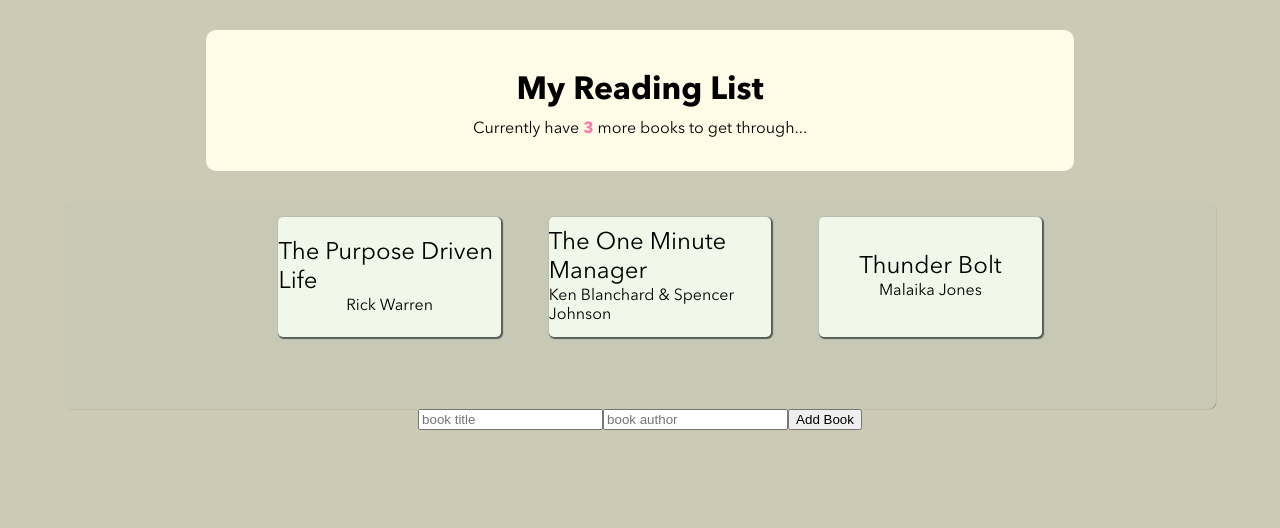
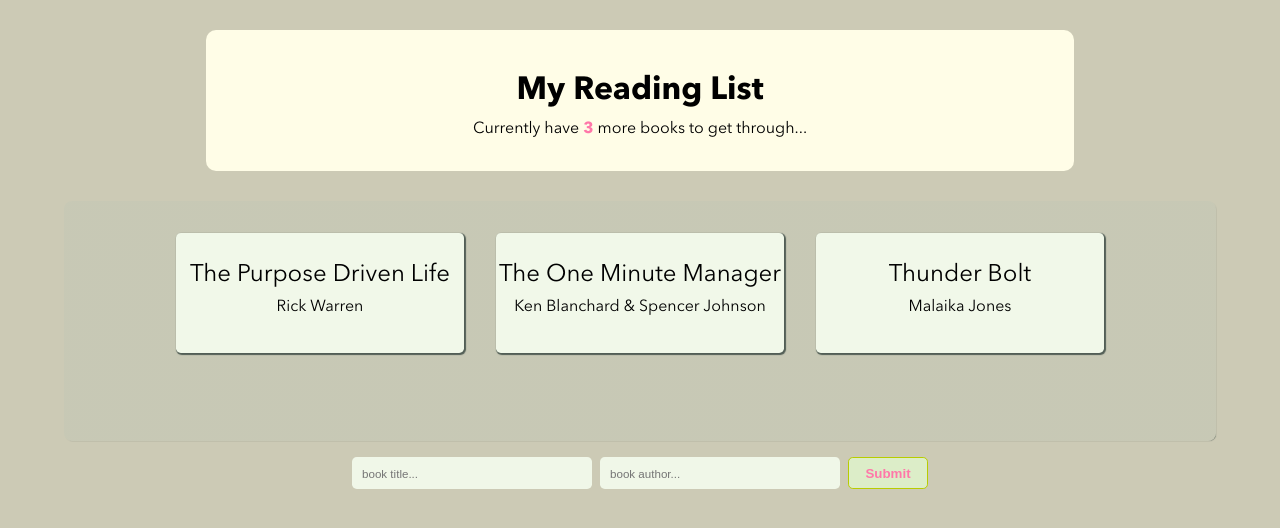
Before and after one commit to Sabzs/Reading-List, a React (Create React App) app: page / in a window 1280 px wide. Shown: the top 528 px of the page. Built offline with nearby package versions, Linux system fonts and the light colour scheme.

Commit message:
style modification in bookform and booklist

```diff
--- a/src/components/BookForm.js
+++ b/src/components/BookForm.js
@@ -18,21 +18,23 @@ const BookForm = () => {
   }
 
 
-
   return (
     <form className="bookForm" onSubmit={handleSubmit}>
-      <input type="text"
-        placeholder="book title"
+      <input className="bookForm__title-input"
+        type="text"
+        placeholder="book title..."
         value={title}
         onChange={(e) => { setTitle(e.target.value) }}
         required
       />
-      <input type="text"
-        placeholder="book author"
+      <input className="bookForm__author-input"
+        type="text"
+        placeholder="book author..."
         value={author}
         onChange={(e) => { setAuthor(e.target.value) }}
       />
-      <input type="submit" value="Add Book" />
+      <input className="bookForm__submit-input"
+        type="submit" value="Submit" />
 
     </form>
   )
--- a/src/context/BookContext.js
+++ b/src/context/BookContext.js
@@ -21,12 +21,15 @@ const BookContextProvider = (props) => {
   }
 
   //update book===//
+  const updateBook = () => {
+    ////
+  }
 
 
 
   return (
     <div>
-      <BookContext.Provider value={{ books, addBook, removeBook }}>
+      <BookContext.Provider value={{ books, addBook, removeBook, updateBook }}>
         {props.children}
       </BookContext.Provider>
 
--- a/src/styles/App.css
+++ b/src/styles/App.css
@@ -139,7 +139,15 @@ body {
   -webkit-box-pack: center;
       -ms-flex-pack: center;
           justify-content: center;
+  -webkit-box-orient: horizontal;
+  -webkit-box-direction: normal;
+      -ms-flex-direction: row;
+          flex-direction: row;
+  -ms-flex-wrap: wrap;
+      flex-wrap: wrap;
+  padding-left: 0;
   width: 100%;
+  height: auto;
   margin-bottom: 4.5rem;
 }
 
@@ -157,9 +165,9 @@ body {
   -webkit-box-pack: center;
       -ms-flex-pack: center;
           justify-content: center;
-  width: 20%;
+  width: 25%;
   height: 15vh;
-  margin: 0 1.5rem;
+  margin: 1rem;
   border-radius: 0.3rem;
   -webkit-box-shadow: 1px 1px 1px 1px #525e56;
           box-shadow: 1px 1px 1px 1px #525e56;
@@ -170,6 +178,15 @@ body {
   cursor: pointer;
   background-color: #fffde7;
   text-decoration: line-through;
+}
+
+.bookList__title {
+  font-size: 1.5rem;
+}
+
+.bookList__author {
+  font-size: 1rem;
+  margin: 0.5rem 0;
 }
 
 .emptyList {
@@ -211,6 +228,11 @@ body {
   background-color: #f1f8e9;
 }
 
+.emptyList-info__info {
+  font-size: 1rem;
+  font-weight: bold;
+}
+
 .emptyList-info:hover {
   cursor: pointer;
   background-color: #fffde7;
@@ -220,4 +242,61 @@ body {
   color: #ff77a9;
   font-weight: bold;
 }
+
+.bookForm {
+  display: -webkit-box;
+  display: -ms-flexbox;
+  display: flex;
+  -webkit-box-pack: center;
+      -ms-flex-pack: center;
+          justify-content: center;
+  width: 50%;
+  margin: 1rem 0;
+}
+
+.bookForm__title-input, .bookForm__author-input {
+  display: -webkit-box;
+  display: -ms-flexbox;
+  display: flex;
+  font-size: 0.725rem;
+  width: 15rem;
+  height: 2rem;
+  border-radius: 0.3rem;
+  border: none;
+  background-color: #f0f7e8;
+  padding-left: 0.625rem;
+  margin-right: 0.5rem;
+}
+
+.bookForm__title-input:hover, .bookForm__author-input:hover {
+  cursor: pointer;
+  background-color: #f0f4c3;
+  border: 1px solid #ff77a9;
+}
+
+.bookForm__title-input:focus, .bookForm__author-input:focus {
+  outline: none;
+  cursor: none;
+}
+
+.bookForm__submit-input {
+  background-color: #dcedc8;
+  color: #ff77a9;
+  font-weight: bold;
+  border: none;
+  width: 5rem;
+  border-radius: 0.3rem;
+  border: 1px solid #b8cc00;
+}
+
+.bookForm__submit-input:hover {
+  cursor: pointer;
+  background-color: #f0f4c3;
+  border: 2px solid #eeff41;
+  color: #263238;
+}
+
+.bookForm__submit-input:focus {
+  outline: none;
+}
 /*# sourceMappingURL=App.css.map */
--- a/src/styles/App.scss
+++ b/src/styles/App.scss
@@ -4,3 +4,4 @@
 @import "./partials/appContainer";
 @import "./partials/navBar";
 @import "./partials/bookList";
+@import "./partials/bookForm";
--- /dev/null
+++ b/src/styles/partials/_bookForm.scss
@@ -0,0 +1,49 @@
+.bookForm {
+  display: flex;
+  justify-content: center;
+  // flex-direction: column;
+  width: 50%;
+  margin: 1rem 0;
+
+  &__title-input,
+  &__author-input {
+    display: flex;
+    font-size: 0.725rem;
+    width: 15rem;
+    height: 2rem;
+    border-radius: 0.3rem;
+    border: none;
+    background-color: #f0f7e8;
+    padding-left: 0.625rem;
+    margin-right: 0.5rem;
+
+    &:hover {
+      cursor: pointer;
+      background-color: #f0f4c3;
+      border: 1px solid $p-pink-light;
+    }
+    &:focus {
+      outline: none;
+      cursor: none;
+    }
+  }
+  &__submit-input {
+    background-color: #dcedc8;
+    color: $p-pink-light;
+    font-weight: bold;
+    border: none;
+    width: 5rem;
+    border-radius: 0.3rem;
+    border: 1px solid #b8cc00;
+
+    &:hover {
+      cursor: pointer;
+      background-color: #f0f4c3;
+      border: 2px solid #eeff41;
+      color: #263238;
+    }
+    &:focus {
+      outline: none;
+    }
+  }
+}
--- a/src/styles/partials/_bookList.scss
+++ b/src/styles/partials/_bookList.scss
@@ -13,7 +13,12 @@
   &__listContainer {
     display: flex;
     justify-content: center;
+    flex-direction: row;
+    flex-wrap: wrap;
+    // justify-content: space-between;
+    padding-left: 0;
     width: 100%;
+    height: auto;
     margin-bottom: 4.5rem;
   }
   &__list-Details {
@@ -21,9 +26,10 @@
     flex-direction: column;
     align-items: center;
     justify-content: center;
-    width: 20%;
+    width: 25%;
     height: 15vh;
-    margin: 0 1.5rem;
+    margin: 1rem;
+
     border-radius: 0.3rem;
     box-shadow: 1px 1px 1px 1px rgba(82, 94, 86, 100%);
     background-color: $primary-green;
@@ -32,6 +38,13 @@
       background-color: $primary-yellow;
       text-decoration: line-through;
     }
+  }
+  &__title {
+    font-size: 1.5rem;
+  }
+  &__author {
+    font-size: 1rem;
+    margin: 0.5rem 0;
   }
 }
 
@@ -61,6 +74,11 @@
   border-radius: 0.3rem;
   box-shadow: 1px 1px 1px 1px rgba(82, 94, 86, 100%);
   background-color: $primary-green;
+
+  &__info {
+    font-size: 1rem;
+    font-weight: bold;
+  }
   &:hover {
     cursor: pointer;
     background-color: $primary-yellow;
```
Also changed, not shown: 2 other files (tests, documents, lock files or other folders).
